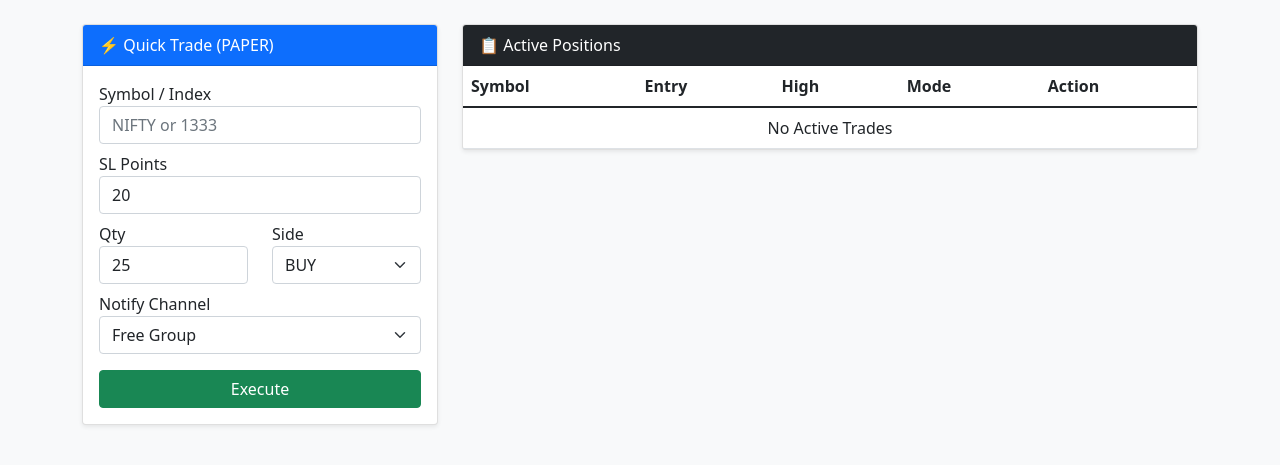
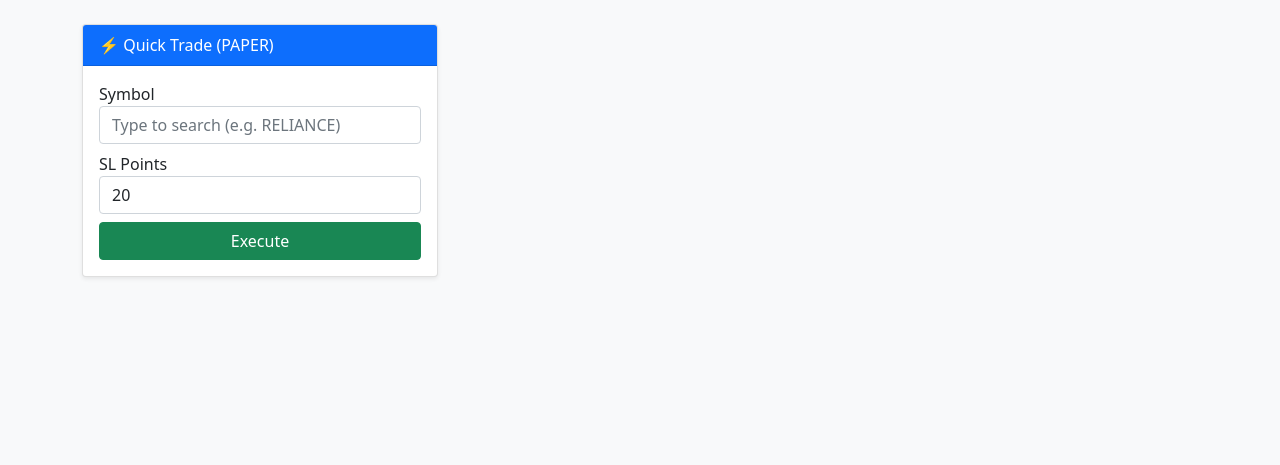
Before and after one commit to rajd1005/DhanAlgoWeb, a Flask app: page / in a window 1280 px wide. Shown: the part 56-521 px from the top of the page. Run offline with Flask 3, Linux system fonts and the light colour scheme.

Commit message:
Update index.html

```diff
--- a/templates/index.html
+++ b/templates/index.html
@@ -6,74 +6,53 @@
             <div class="card-header bg-primary text-white">⚡ Quick Trade ({{ mode }})</div>
             <div class="card-body">
                 <form action="/trade" method="POST">
+
                     <div class="mb-2">
-                        <label>Symbol / Index</label>
-                        <input type="text" name="symbol" class="form-control" placeholder="NIFTY or 1333" required>
-                    </div>
+                        <label>Symbol</label>
+                        <input type="text" id="symbolSearch" list="symbolList"
+                               class="form-control" placeholder="Type to search (e.g. RELIANCE)"
+                               autocomplete="off" required>
+                        <datalist id="symbolList"></datalist>
+
+                        <input type="hidden" name="symbol" id="realSymbol">
+                        <input type="hidden" name="security_id" id="securityId"> </div>
+
                     <div class="mb-2">
                         <label>SL Points</label>
                         <input type="number" name="sl" class="form-control" value="20" required>
-                    </div>
-                    <div class="row mb-2">
-                        <div class="col">
-                            <label>Qty</label>
-                            <input type="number" name="qty" class="form-control" value="25">
-                        </div>
-                        <div class="col">
-                            <label>Side</label>
-                            <select name="direction" class="form-select">
-                                <option value="BUY">BUY</option>
-                                <option value="SELL">SELL</option>
-                            </select>
-                        </div>
-                    </div>
-                    <div class="mb-3">
-                        <label>Notify Channel</label>
-                        <select name="channel" class="form-select">
-                            {% for c in channels %}
-                            <option value="{{ c }}">{{ c }}</option>
-                            {% endfor %}
-                        </select>
                     </div>
                     <button class="btn btn-success w-100">Execute</button>
                 </form>
             </div>
         </div>
     </div>
-    <div class="col-md-8">
-        <div class="card shadow-sm">
-            <div class="card-header bg-dark text-white">📋 Active Positions</div>
-            <div class="table-responsive">
-                <table class="table table-hover mb-0">
-                    <thead>
-                        <tr>
-                            <th>Symbol</th>
-                            <th>Entry</th>
-                            <th>High</th>
-                            <th>Mode</th>
-                            <th>Action</th>
-                        </tr>
-                    </thead>
-                    <tbody>
-                        {% for id, t in trades.items() %}
-                        <tr>
-                            <td>{{ t.symbol }}<br><small class="text-muted">{{ t.direction }}</small></td>
-                            <td>{{ t.entry_price }}</td>
-                            <td>{{ t.max_price }}</td>
-                            <td><span class="badge bg-{{ 'warning' if t.mode=='PAPER' else 'danger' }}">{{ t.mode }}</span></td>
-                            <td>
-                                {% if t.mode == 'PAPER' %}
-                                <a href="/convert/{{ id }}" class="btn btn-sm btn-outline-danger">🚀 Go Live</a>
-                                {% endif %}
-                            </td>
-                        </tr>
-                        {% else %}
-                        <tr><td colspan="5" class="text-center">No Active Trades</td></tr>
-                        {% endfor %}
-                    </tbody>
-                </table>
-            </div>
-        </div>
     </div>
-</div>
+
+<script>
+    const input = document.getElementById('symbolSearch');
+    const list = document.getElementById('symbolList');
+    const realSymbol = document.getElementById('realSymbol');
+
+    input.addEventListener('input', function() {
+        const query = this.value;
+        if (query.length < 2) return;
+
+        fetch(`/api/search?q=${query}`)
+            .then(response => response.json())
+            .then(data => {
+                list.innerHTML = ''; // Clear old options
+                data.forEach(item => {
+                    const option = document.createElement('option');
+                    option.value = item.symbol; // Value shown in box
+                    option.innerText = item.display; // Helper text
+                    list.appendChild(option);
+                });
+            });
+    });
+
+    // When user selects an option, ensure the hidden value is set
+    input.addEventListener('change', function() {
+        realSymbol.value = this.value;
+    });
+</script>
 {% endblock %}
```
